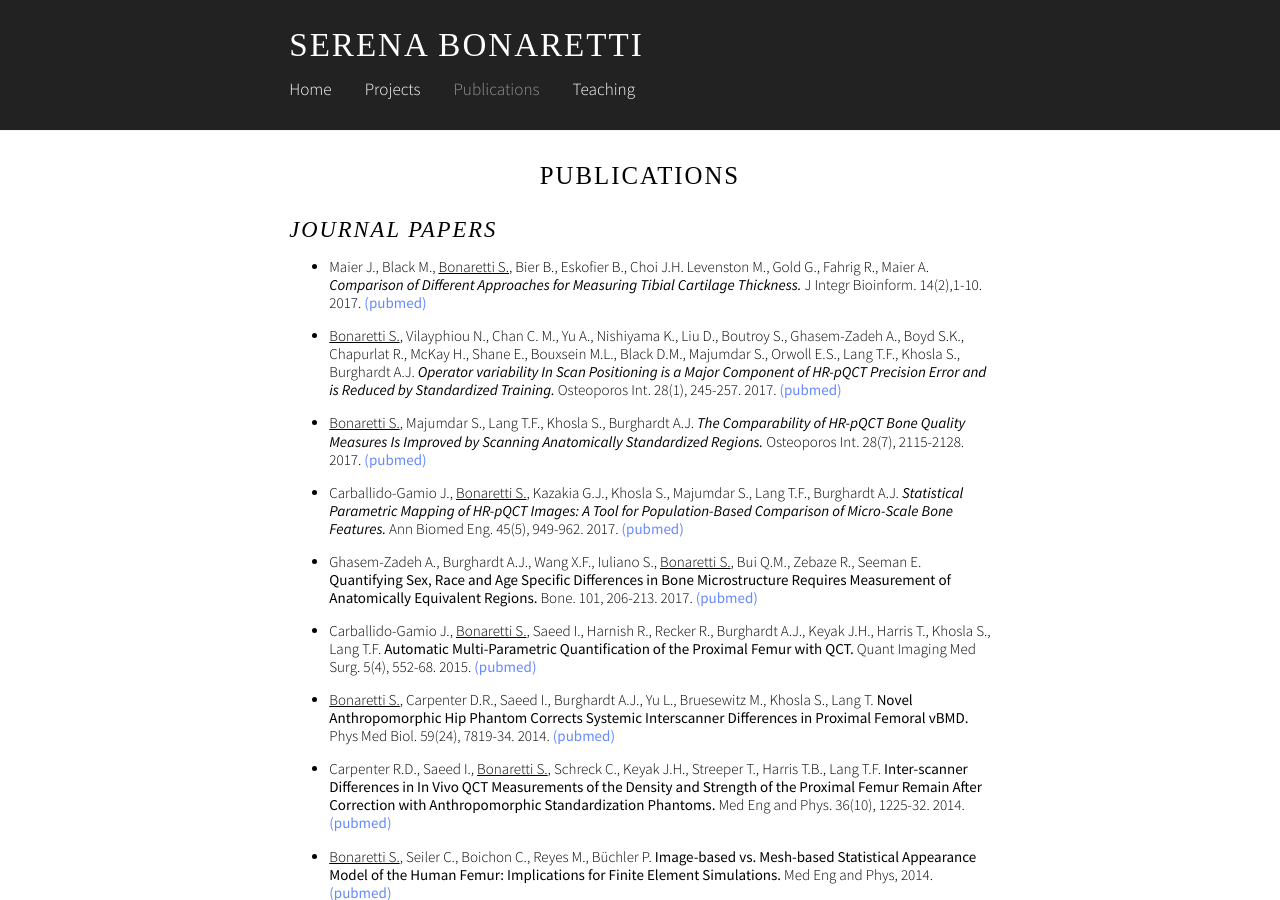
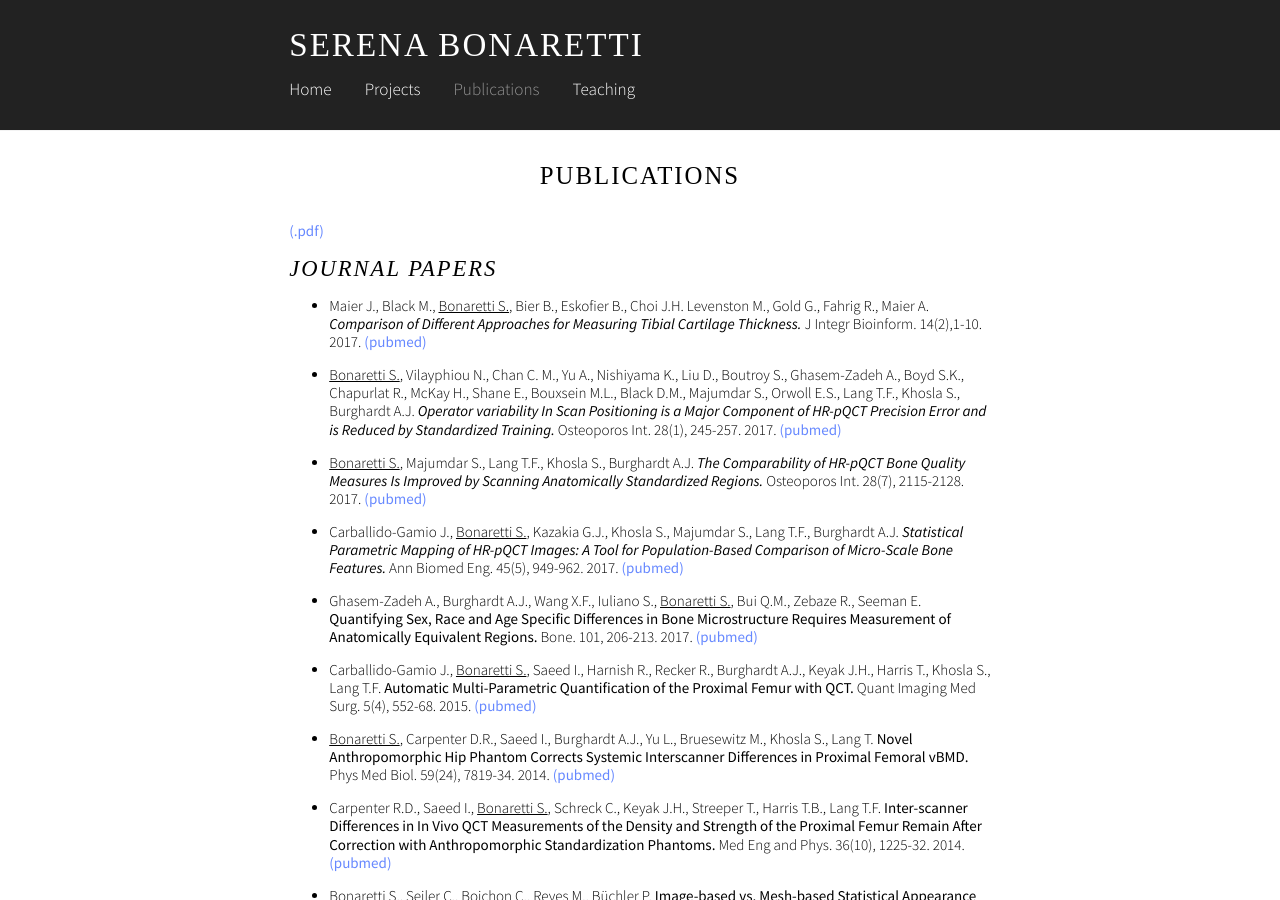
Before and after one commit to sbonaretti/sbonaretti.github.io, a Jekyll site: the page built from Publications.md, in a window 1280 px wide and 900 px high. Built offline with Jekyll 4.4.1, drawn with Linux system fonts in a browser that asks for light colours; some web fonts are replaced.

Commit message:
Update Publications.md

```diff
--- a/Publications.md
+++ b/Publications.md
@@ -1,6 +1,8 @@
 ---
 title: "Publications"
 ---
+
+[(.pdf)](https://github.com/sbonaretti/sbonaretti.github.io/blob/master/docs/attachments/2011_Bonaretti_PhDthesis.pdf){:target="_blank"}
 
 
 # *Journal Papers*
```
